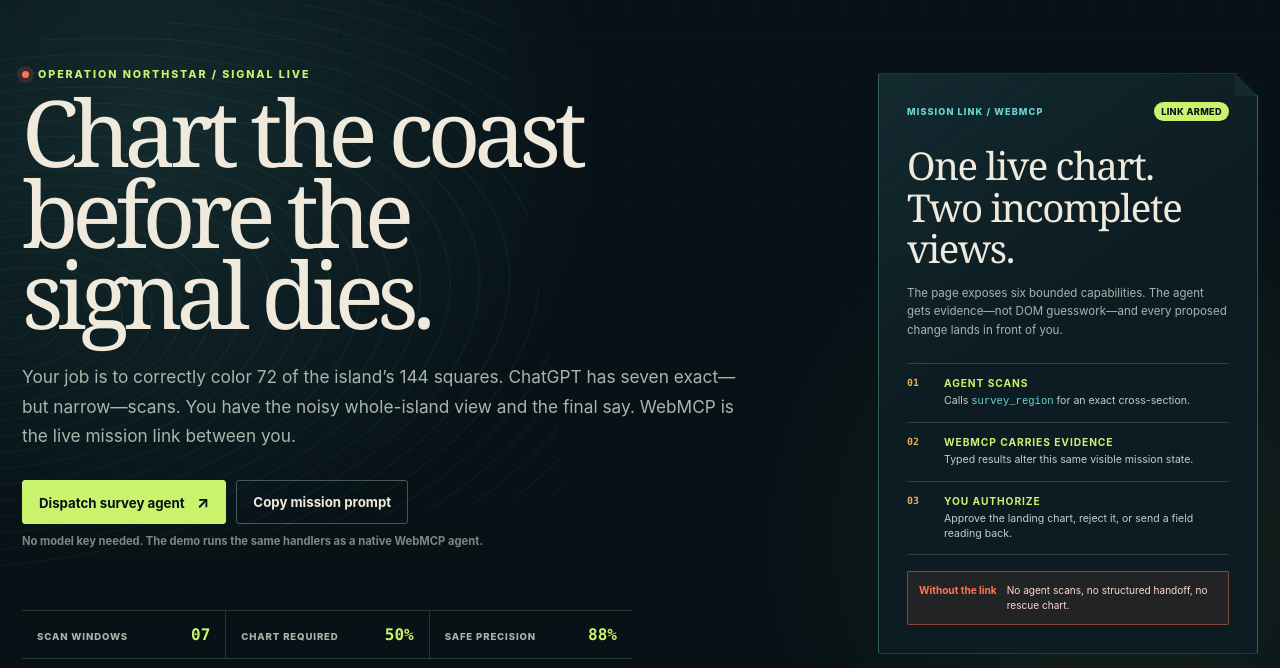
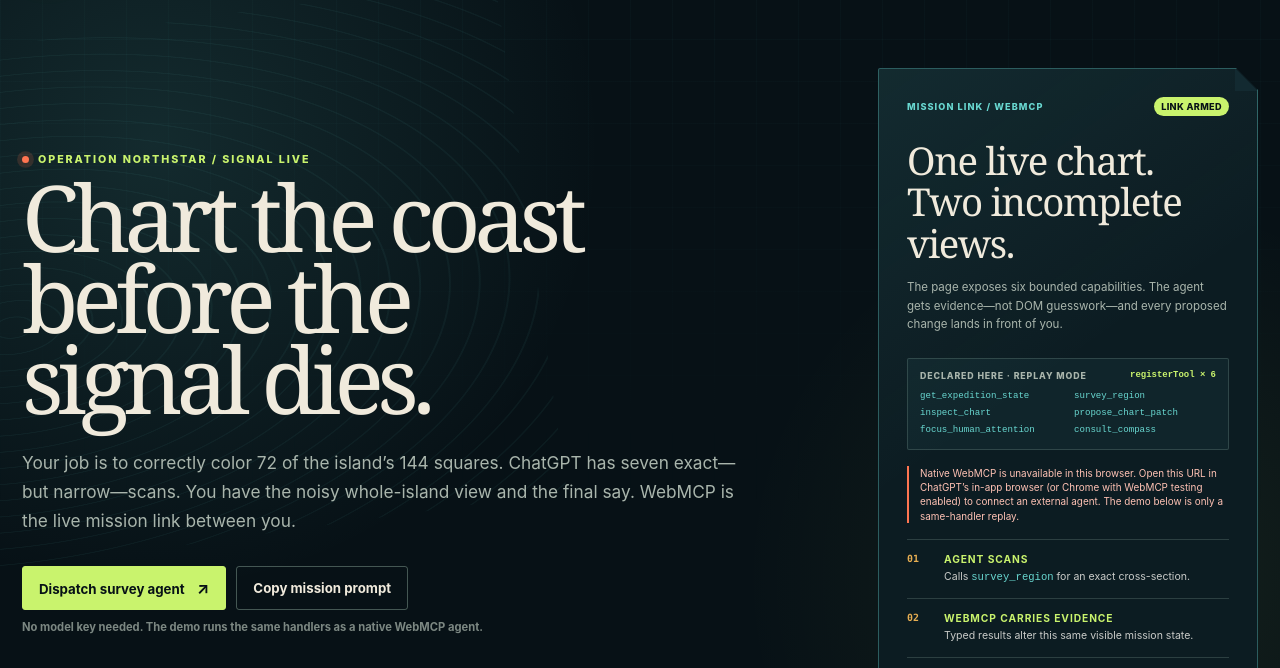
Before and after one commit to leofratu/oai-hackathon, a website built with Vite: page index.html in a window 1280 px wide. Shown: the part 87-755 px from the top of the page. Built offline with nearby package versions, Linux system fonts and the light colour scheme.

Commit message:
feat: expose native WebMCP registration in the UI

```diff
--- a/index.html
+++ b/index.html
@@ -65,6 +65,14 @@
             </div>
             <h2 id="protocolPrimerTitle">One live chart.<br />Two incomplete views.</h2>
             <p class="protocol-primer-lede">The page exposes six bounded capabilities. The agent gets evidence—not DOM guesswork—and every proposed change lands in front of you.</p>
+            <div class="tool-manifest" aria-label="WebMCP tools registered by this page">
+              <div class="tool-manifest-heading"><span id="toolManifestHeading">Tool contract declared here</span><code>registerTool × 6</code></div>
+              <div class="tool-manifest-list">
+                <code>get_expedition_state</code><code>survey_region</code><code>inspect_chart</code>
+                <code>propose_chart_patch</code><code>focus_human_attention</code><code>consult_compass</code>
+              </div>
+            </div>
+            <p class="runtime-proof" id="runtimeProof">Checking whether this browser exposes native WebMCP…</p>
             <ol class="protocol-flow">
               <li>
                 <span>01</span>
--- a/src/main.js
+++ b/src/main.js
@@ -62,6 +62,8 @@
   toast: document.querySelector("#toast"),
   traceCount: document.querySelector("#traceCount"),
   turnInstruction: document.querySelector("#turnInstruction"),
+  runtimeProof: document.querySelector("#runtimeProof"),
+  toolManifestHeading: document.querySelector("#toolManifestHeading"),
   webmcpStatus: document.querySelector("#webmcpStatus"),
 };
 
@@ -76,6 +78,19 @@
 function setSiteToolStatus({ state: statusState, message }) {
   elements.webmcpStatus.dataset.state = statusState;
   elements.webmcpStatus.querySelector("span:last-child").textContent = message;
+  elements.runtimeProof.dataset.state = statusState;
+  elements.toolManifestHeading.textContent = statusState === "ready"
+    ? "Registered by this page"
+    : statusState === "fallback"
+      ? "Declared here · replay mode"
+      : "Tool contract declared here";
+  elements.runtimeProof.textContent = statusState === "ready"
+    ? "Native WebMCP is active: an external agent can discover these six tools on this page."
+    : statusState === "fallback"
+      ? "Native WebMCP is unavailable in this browser. Open this URL in ChatGPT’s in-app browser (or Chrome with WebMCP testing enabled) to connect an external agent. The demo below is only a same-handler replay."
+      : statusState === "error"
+        ? "Native WebMCP registration failed. The local replay remains available for testing."
+        : "Checking whether this browser exposes native WebMCP…";
 }
 
 function showToast(message) {
--- a/src/styles.css
+++ b/src/styles.css
@@ -1649,6 +1649,85 @@
   }
 }
 
+.tool-manifest {
+  margin: 17px 0 16px;
+  padding: 11px 12px 12px;
+  background: rgb(105 216 209 / 5%);
+  border: 1px solid var(--deck-line);
+  border-radius: 2px;
+}
+
+.tool-manifest-heading {
+  display: flex;
+  align-items: center;
+  justify-content: space-between;
+  gap: 10px;
+  margin-bottom: 9px;
+  color: var(--bone-muted);
+  font-size: 0.55rem;
+  font-weight: 850;
+  letter-spacing: 0.1em;
+  text-transform: uppercase;
+}
+
+.tool-manifest-heading code {
+  color: var(--acid);
+  font-size: 0.56rem;
+  letter-spacing: 0;
+  text-transform: none;
+}
+
+.tool-manifest-list {
+  display: grid;
+  grid-template-columns: repeat(2, minmax(0, 1fr));
+  gap: 5px 12px;
+}
+
+.tool-manifest-list code {
+  min-width: 0;
+  color: var(--cyan);
+  font-size: 0.57rem;
+  line-height: 1.35;
+  overflow-wrap: anywhere;
+}
+
+.runtime-proof {
+  margin: 0 0 16px;
+  padding-left: 11px;
+  color: var(--bone-muted);
+  border-left: 2px solid var(--line-dark);
+  font-size: 0.62rem;
+  line-height: 1.45;
+}
+
+.runtime-proof[data-state="ready"] {
+  color: var(--lime);
+  border-left-color: var(--acid);
+}
+
+.runtime-proof[data-state="fallback"],
+.runtime-proof[data-state="error"] {
+  color: #ffc2b4;
+  border-left-color: var(--signal);
+}
+
+@media (max-width: 1120px) {
+  .tool-manifest,
+  .runtime-proof {
+    grid-column: 1;
+  }
+
+  .protocol-flow {
+    grid-row: 1 / span 6;
+  }
+}
+
+@media (max-width: 760px) {
+  .tool-manifest-list {
+    grid-template-columns: 1fr;
+  }
+}
+
 @media (max-width: 440px) {
   .brand strong {
     font-size: 1.15rem;
```
